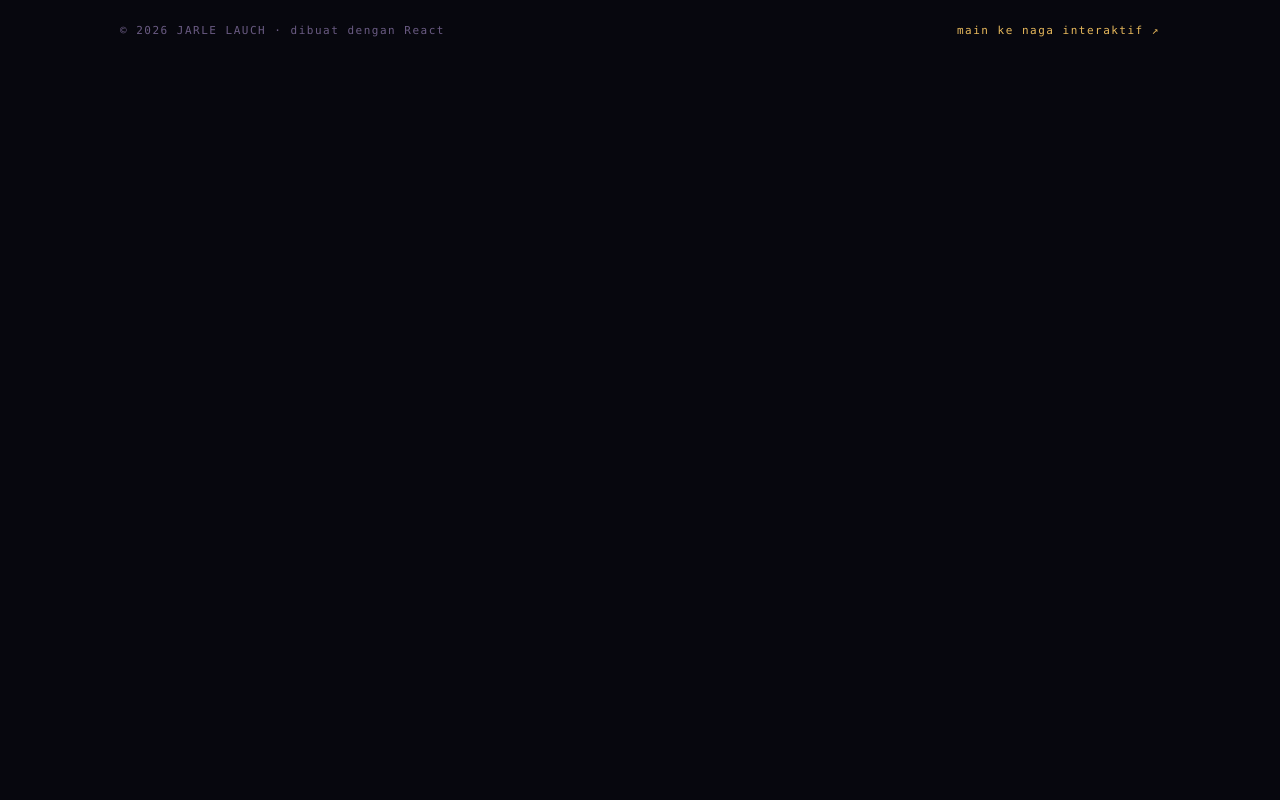
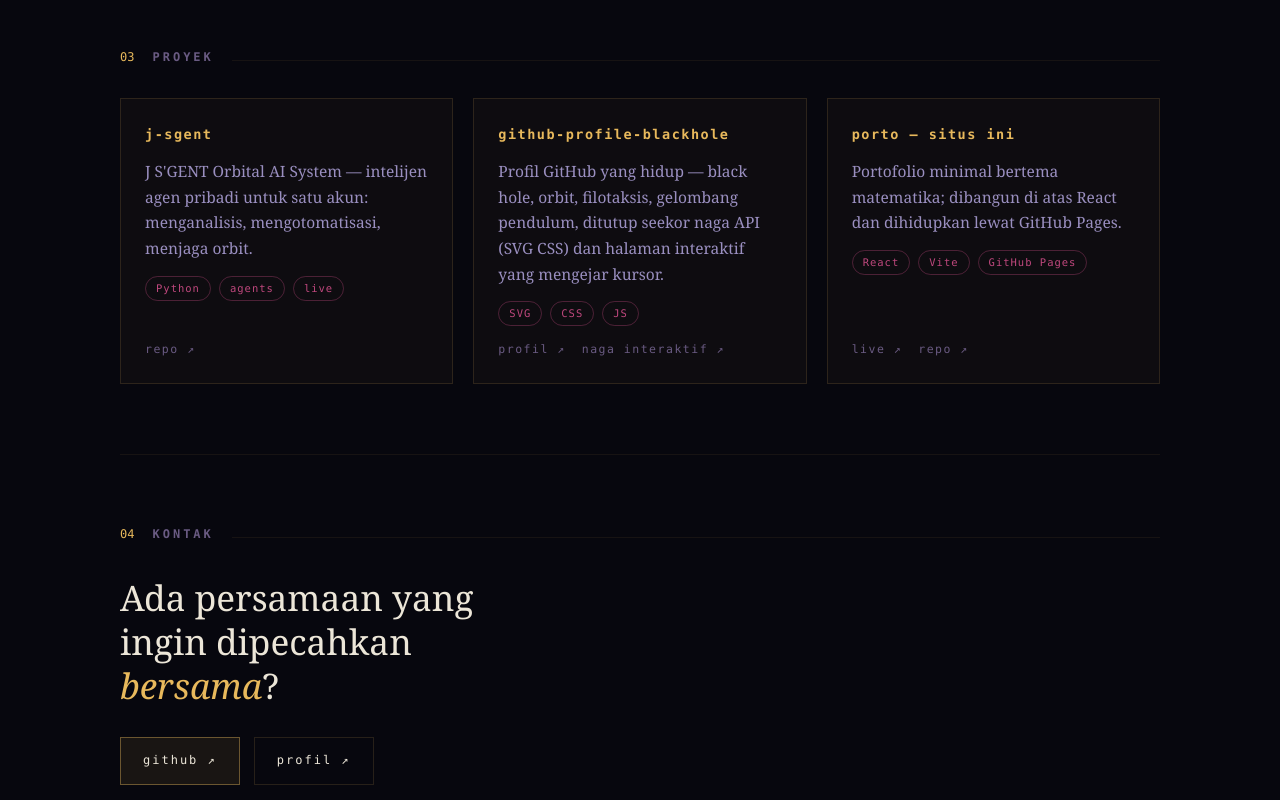
Before and after one commit to jarlelauch/porto, a React (Vite) app: page / in a window 1280 px wide. Shown: the part 1820-2620 px from the top of the page. Before the commit the page ends 1920 px from the top, so only its background shows below. Built offline with nearby package versions, Linux system fonts and the light colour scheme.

Commit message:
fitur: section proyek & kontak di portofolio + README repo

```diff
--- a/src/App.jsx
+++ b/src/App.jsx
@@ -5,6 +5,35 @@ const SKILLS = [
   { cat: 'Frontend', items: ['React', 'HTML', 'CSS', 'SVG animasi'] },
   { cat: 'Sistem & tool', items: ['Git', 'Vite', 'GitHub Actions', 'Scripting'] },
   { cat: 'Bidang', items: ['Agen LLM', 'Otomasi data', 'Desain vektor'] },
+]
+
+const PROJECTS = [
+  {
+    title: 'j-sgent',
+    desc: "J S'GENT Orbital AI System — intelijen agen pribadi untuk satu akun: menganalisis, mengotomatisasi, menjaga orbit.",
+    tags: ['Python', 'agents', 'live'],
+    url: 'https://github.com/jarlelauch/j-sgent',
+    linkLabel: 'repo',
+  },
+  {
+    title: 'github-profile-blackhole',
+    desc: 'Profil GitHub yang hidup — black hole, orbit, filotaksis, gelombang pendulum, ditutup seekor naga API (SVG CSS) dan halaman interaktif yang mengejar kursor.',
+    tags: ['SVG', 'CSS', 'JS'],
+    url: 'https://github.com/jarlelauch/jarlelauch',
+    linkLabel: 'profil',
+    extra: {
+      url: 'https://jarlelauch.github.io/jarlelauch/naga.html',
+      label: 'naga interaktif',
+    },
+  },
+  {
+    title: 'porto — situs ini',
+    desc: 'Portofolio minimal bertema matematika; dibangun di atas React dan dihidupkan lewat GitHub Pages.',
+    tags: ['React', 'Vite', 'GitHub Pages'],
+    url: 'https://jarlelauch.github.io/porto/',
+    linkLabel: 'live',
+    extra: { url: 'https://github.com/jarlelauch/porto', label: 'repo' },
+  },
 ]
 
 const SPEC = `> const jarle = {
@@ -27,6 +56,12 @@ function App() {
           </li>
           <li>
             <a href="#keterampilan">keterampilan</a>
+          </li>
+          <li>
+            <a href="#proyek">proyek</a>
+          </li>
+          <li>
+            <a href="#kontak">kontak</a>
           </li>
           <li>
             <a
@@ -62,7 +97,7 @@ function App() {
             </small>
           </p>
           <div className="cta">
-            <a className="btn solid" href="#tentang">
+            <a className="btn solid" href="#proyek">
               lihat karya ↓
             </a>
             <a className="btn" href="https://github.com/jarlelauch" target="_blank" rel="noreferrer">
@@ -121,6 +156,59 @@ function App() {
             ))}
           </div>
         </section>
+      <section className="section shell" id="proyek">
+          <div className="s-head">
+            <span className="s-num">03</span>
+            <h2 className="s-name">proyek</h2>
+          </div>
+          <div className="cards">
+            {PROJECTS.map((p) => (
+              <article className="proj" key={p.title}>
+                <h3>{p.title}</h3>
+                <p>{p.desc}</p>
+                <div className="tags">
+                  {p.tags.map((t) => (
+                    <span key={t}>{t}</span>
+                  ))}
+                </div>
+                <div className="links">
+                  <a href={p.url} target="_blank" rel="noreferrer">
+                    {p.linkLabel} ↗
+                  </a>
+                  {p.extra && (
+                    <a href={p.extra.url} target="_blank" rel="noreferrer">
+                      {p.extra.label} ↗
+                    </a>
+                  )}
+                </div>
+              </article>
+            ))}
+          </div>
+        </section>
+
+        <section className="section shell kontak" id="kontak">
+          <div className="s-head">
+            <span className="s-num">04</span>
+            <h2 className="s-name">kontak</h2>
+          </div>
+          <p className="big">
+            Ada persamaan yang ingin dipecahkan <em>bersama</em>?
+          </p>
+          <div className="cta">
+            <a className="btn solid" href="https://github.com/jarlelauch" target="_blank" rel="noreferrer">
+              github ↗
+            </a>
+            <a className="btn" href="https://github.com/jarlelauch/jarlelauch" target="_blank" rel="noreferrer">
+              profil ↗
+            </a>
+          </div>
+          <p className="lede">
+            <small>
+              respon tercepat lewat GitHub — mulai dari isu, PR, atau pesan
+              langsung
+            </small>
+          </p>
+        </section>
       </main>
 
       <footer className="footer shell">
--- a/src/index.css
+++ b/src/index.css
@@ -323,6 +323,101 @@ a {
   color: var(--gold);
 }
 
+/* ---------- projects ---------- */
+.cards {
+  display: grid;
+  grid-template-columns: repeat(auto-fit, minmax(300px, 1fr));
+  gap: 20px;
+}
+
+.proj {
+  display: flex;
+  flex-direction: column;
+  gap: 14px;
+  padding: 24px;
+  border: 1px solid var(--line);
+  background: rgba(232, 185, 92, 0.03);
+  transition:
+    border-color 0.2s ease,
+    background 0.2s ease,
+    transform 0.2s ease;
+}
+
+.proj:hover {
+  border-color: var(--gold);
+  background: rgba(232, 185, 92, 0.05);
+  transform: translateY(-2px);
+}
+
+.proj h3 {
+  font-family: var(--mono);
+  font-size: 13.5px;
+  letter-spacing: 1.5px;
+  color: var(--gold);
+  margin: 0;
+}
+
+.proj p {
+  font-size: 0.97rem;
+  color: var(--muted);
+  margin: 0;
+}
+
+.proj .tags {
+  display: flex;
+  flex-wrap: wrap;
+  gap: 8px;
+}
+
+.proj .tags span {
+  font-family: var(--mono);
+  font-size: 10.5px;
+  letter-spacing: 1px;
+  color: var(--magenta);
+  border: 1px solid rgba(192, 72, 126, 0.35);
+  border-radius: 999px;
+  padding: 3px 10px;
+}
+
+.proj .links {
+  display: flex;
+  flex-wrap: wrap;
+  gap: 16px;
+  margin-top: auto;
+  font-family: var(--mono);
+  font-size: 11.5px;
+  letter-spacing: 1.5px;
+}
+
+.proj .links a {
+  color: var(--dim);
+}
+
+.proj .links a:hover {
+  color: var(--gold);
+}
+
+/* ---------- contact ---------- */
+.kontak .big {
+  font-size: clamp(1.5rem, 3.8vw, 2.2rem);
+  max-width: 22ch;
+  line-height: 1.25;
+  margin: 0 0 6px;
+}
+
+.kontak .big em {
+  font-style: italic;
+  color: var(--gold);
+}
+
+.kontak .cta {
+  margin-top: 30px;
+}
+
+.kontak .lede small {
+  margin-top: 20px;
+}
+
 /* ---------- footer ---------- */
 .footer {
   padding: 44px 0 60px;
```
Also changed, not shown: 1 other file (tests, documents, lock files or other folders).
